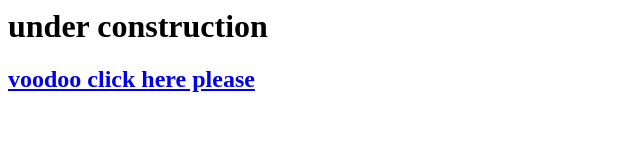
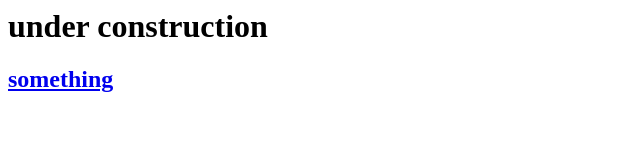
Before and after one commit to michaelmehr/michaelmehr.github.io, a plain HTML site: page index.html in a window 1280 px wide. Shown: the whole page, without its empty margins (0-640 px from the left). Drawn offline with Linux system fonts and the light colour scheme.

Commit message:
audio alteration

```diff
--- a/index.html
+++ b/index.html
@@ -4,7 +4,7 @@
 	</head>
 	<body>
 		<h1>under construction</h1>
-		<h2><a href="audio.mp3">voodoo click here please</a></h2>
+		<h2><a href="audio.wav">something</a></h2>
 
 		<!-- Pwease don't look at my source -->
 	</body>
```
Also changed, not shown: 2 other files.
